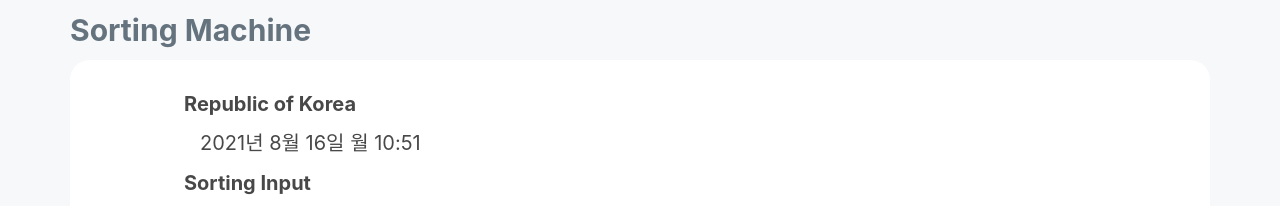
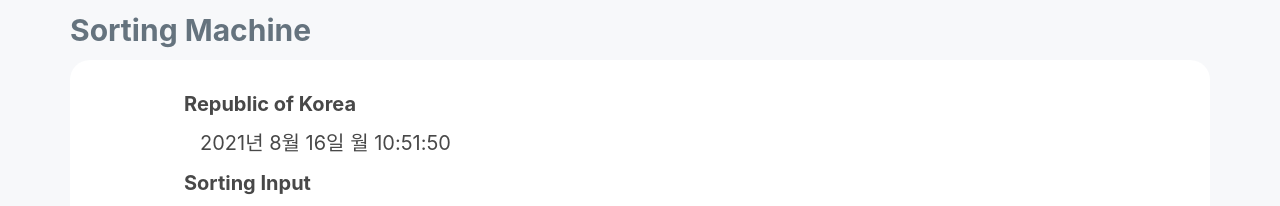
Before and after one commit to jtwjs/solarconnect-assignment2, a React (Create React App) app: page / in a window 1280 px wide. Shown: the top 206 px of the page. Built offline with nearby package versions, Linux system fonts and the light colour scheme.

Commit message:
feat : 타이머(초 추가)

```diff
--- a/src/Components/Timer.js
+++ b/src/Components/Timer.js
@@ -1,9 +1,17 @@
-import React from "react";
+import React, { useState } from "react";
 import styled from "styled-components/macro";
+
+import useInterval from "Utils/Hooks/useInterval";
 
 import Field from "Components/Field";
 
 export default function Timer({ kind }) {
+  const [count, setCount] = useState(0);
+
+  useInterval(() => {
+    setCount(count + 1);
+  }, 1000);
+
   const formatDate = (date, name) => {
     const weekKR = ["일", "월", "화", "수", "목", "금", "토"];
     const weekUS = ["Sun", "Mon", "Tue", "Wed", "Thu", "Fri", "Sat"];
@@ -25,8 +33,14 @@ export default function Timer({ kind }) {
     return name
       ? `${date.getFullYear()}년 ${date.getMonth() + 1}월 ${date.getDate()}일 ${
           weekKR[date.getDay()]
-        } ${date.getHours()}:${date.getMinutes()}`
-      : `${date.getHours()}:${date.getMinutes()} ${weekUS[date.getDay()]} ${
+        } ${date.getHours()}:${
+          date.getMinutes() < 10 ? "0" + date.getMinutes() : date.getMinutes()
+        }:${
+          date.getSeconds() < 10 ? "0" + date.getSeconds() : date.getSeconds()
+        }`
+      : `${date.getHours()}:${
+          date.getMinutes() < 10 ? "0" + date.getMinutes() : date.getMinutes()
+        } ${weekUS[date.getDay()]} ${
           mounthName[date.getMonth()]
         } ${date.getDate()} ${date.getFullYear()}`;
   };
@@ -48,6 +62,7 @@ export default function Timer({ kind }) {
       }
     >
       <PrintDate>{printDate(kind)}</PrintDate>
+      <PrintDate hidden>{count}</PrintDate>
     </Field>
   );
 }
--- /dev/null
+++ b/src/Utils/Hooks/useInterval.js
@@ -0,0 +1,19 @@
+import { useEffect, useRef } from "react";
+
+export default function useInterval(callback, delay) {
+  const savedCallback = useRef();
+
+  useEffect(() => {
+    savedCallback.current = callback;
+  }, [callback]);
+
+  useEffect(() => {
+    const tick = () => {
+      savedCallback.current();
+    };
+    if (delay !== null) {
+      const id = setInterval(tick, delay);
+      return () => clearInterval(id);
+    }
+  }, [delay]);
+}
```
